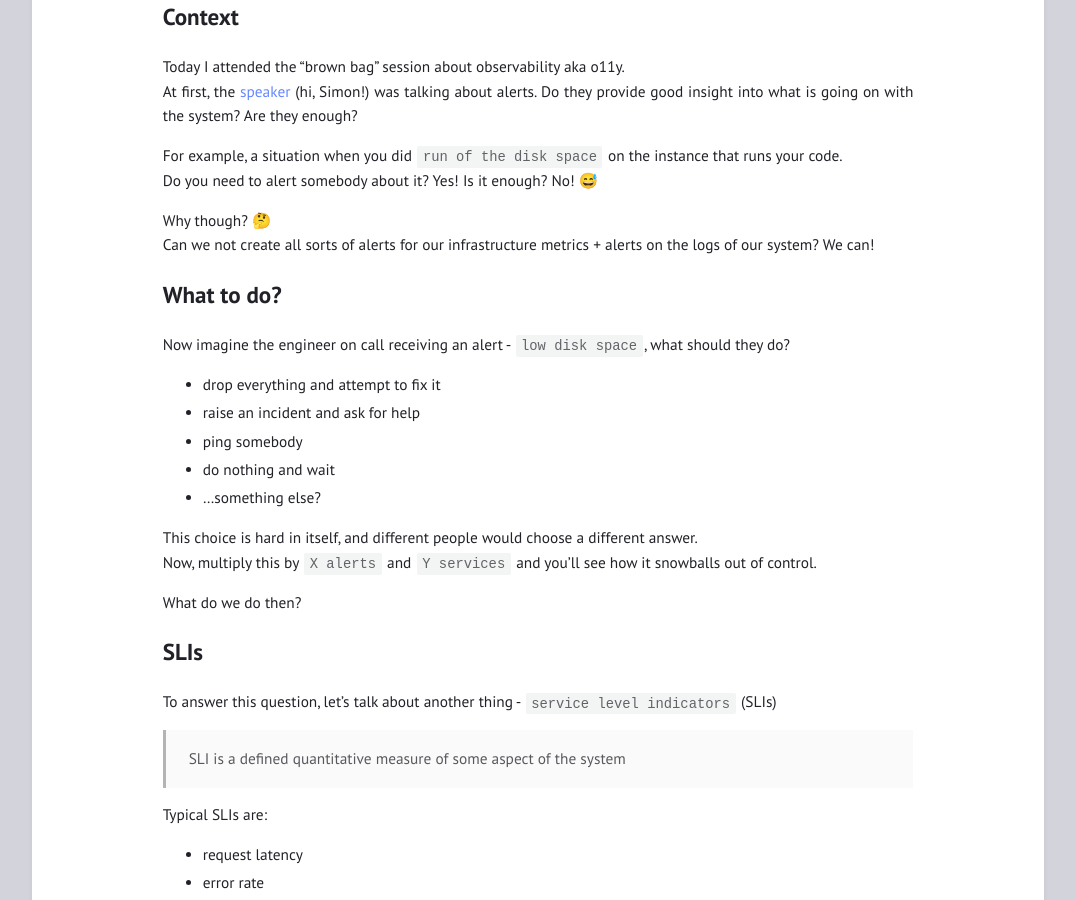
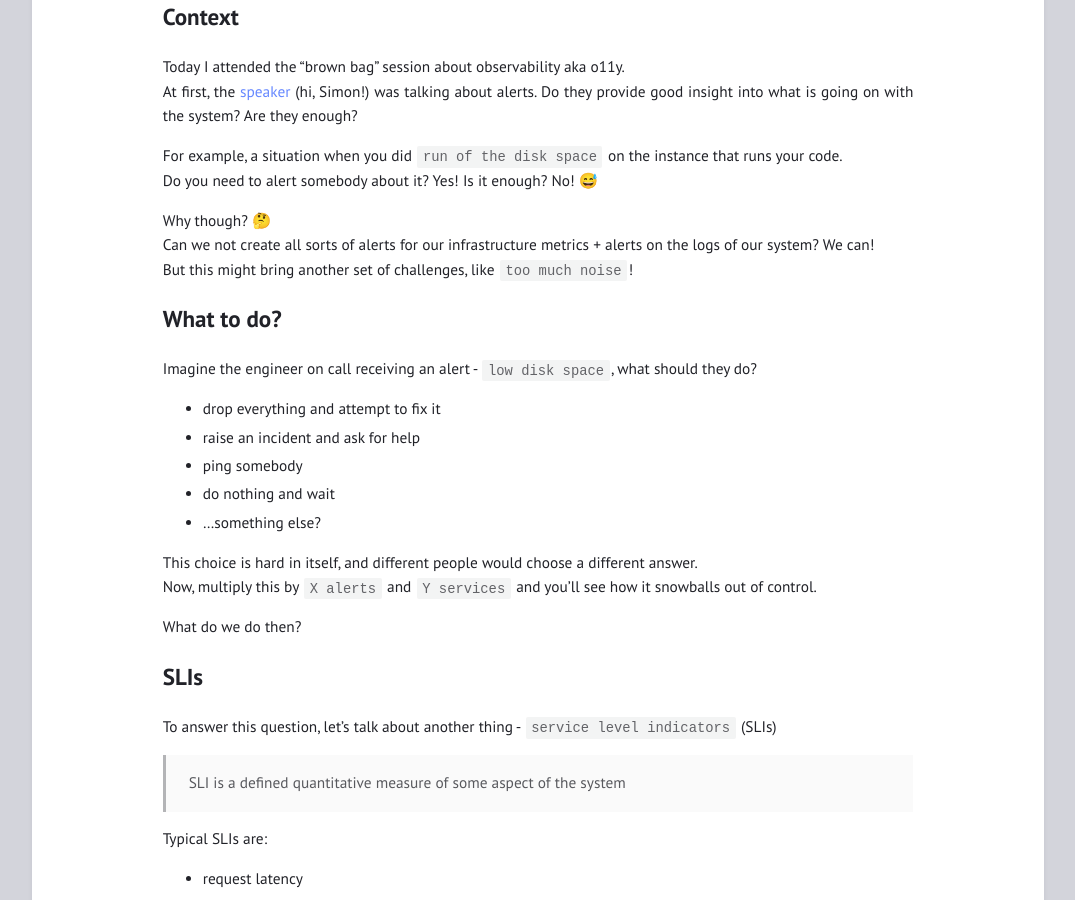
Before and after one commit to ivanAndCode/ivanAndCode, a Jekyll site: the page built from _posts/2023-02-20-sli-slo-tests-analogy.md, in a window 1280 px wide and 900 px high, scrolled down 705 px. Shown: the whole window, without its empty margins (102-1177 px from the left). Built offline with Jekyll 4.4.1, drawn with Linux system fonts in a browser that asks for light colours.

Commit message:
O11y & tests

```diff
--- a/_posts/2023-02-20-sli-slo-tests-analogy.md
+++ b/_posts/2023-02-20-sli-slo-tests-analogy.md
@@ -17,9 +17,10 @@ Do you need to alert somebody about it? Yes! Is it enough? No! 😅
 Why though? 🤔
 <!--more-->
 Can we not create all sorts of alerts for our infrastructure metrics + alerts on the logs of our system? We can!
+But this might bring another set of challenges, like `too much noise`!
 
 ## What to do?
-Now imagine the engineer on call receiving an alert - `low disk space`, what should they do?
+Imagine the engineer on call receiving an alert - `low disk space`, what should they do?
 - drop everything and attempt to fix it
 - raise an incident and ask for help
 - ping somebody
```
